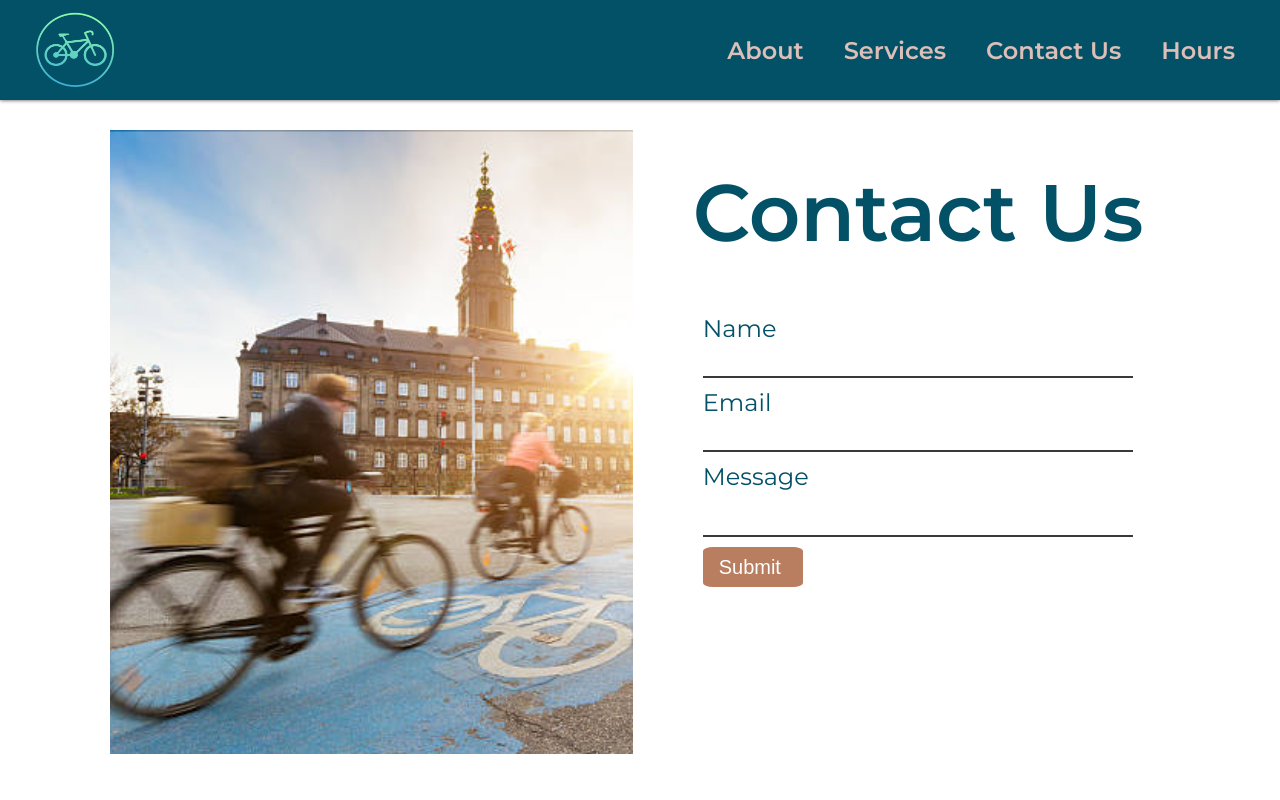
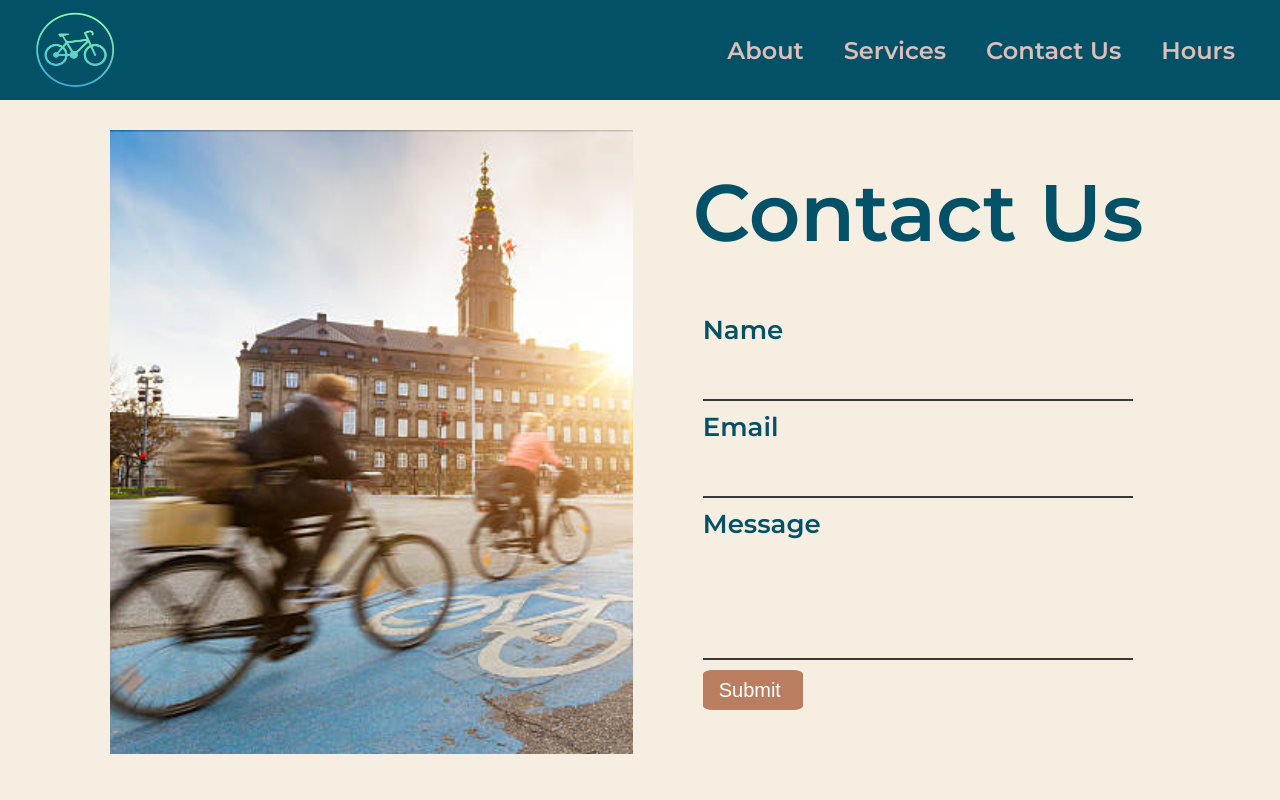
Before and after one commit to xebol/hjul-house, a React (Create React App) app: page /contact in a window 1280 px wide. Shown: the top 800 px of the page. Built offline with nearby package versions, Linux system fonts and the light colour scheme.

Commit message:
finish About and Contact Us page

```diff
--- a/src/pages/About.css
+++ b/src/pages/About.css
@@ -4,6 +4,7 @@
   display: flex;
   flex-direction: column;
   align-items: center;
+  background-color: #F6EEE0;
 }
 
 .about-header{
--- a/src/pages/ContactUs.css
+++ b/src/pages/ContactUs.css
@@ -6,6 +6,8 @@
   margin-right: 20px;
   font-family: 'Montserrat', sans-serif;
   color: #035167;
+  background-color: #F6EEE0;
+  width: 100vw;
 }
 
 .contact-us-img {
@@ -28,26 +30,39 @@ height: 78vh;
   font-size: 24px;
   margin: 10px;
   color: #035167;
+  font-size: 26px;
+  font-weight: bold;
 }
 
 .message-to-send {
+  height: 110px;
   margin-top: 10px;
   resize: none;
   border-bottom: 2px solid #3a3939;
   border-left: 0;
   border-right: 0;
   border-top: 0;
+  background-color: transparent;
+  color: #035167;
+  outline: none;
+  font-size: 24px;
+  word-wrap: break-word;
 }
 
 .value-input {
-  height: 30px;
-  margin-top: 5px;
+  height: 40px;
+  margin-top: 15px;
   margin-bottom: 10px;
   border-bottom: 2px solid #3a3939;
   border-left: 0;
   border-right: 0;
   border-top: 0;
   font-family: 'Montserrat', sans-serif;
+  background-color: transparent;
+  outline: none;
+  color: #035167;
+  font-size: 24px;
+  padding-bottom: 15px;
 }
 
 .contact-us-btn{
```
